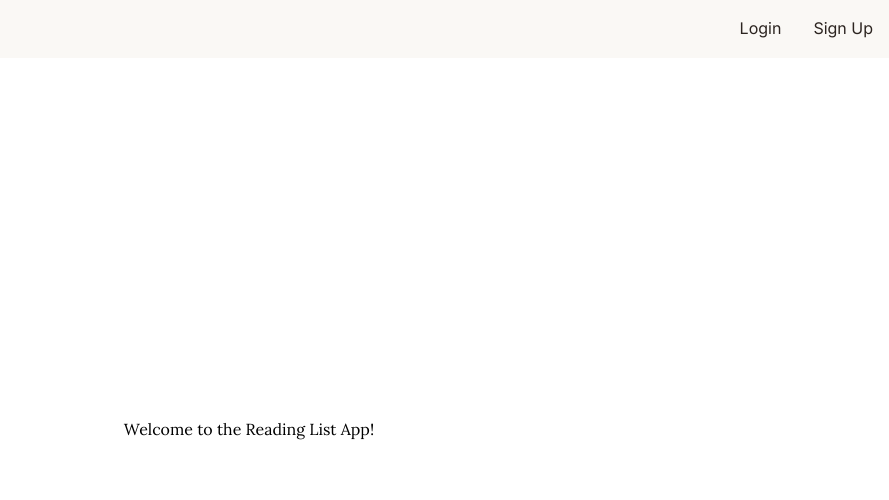
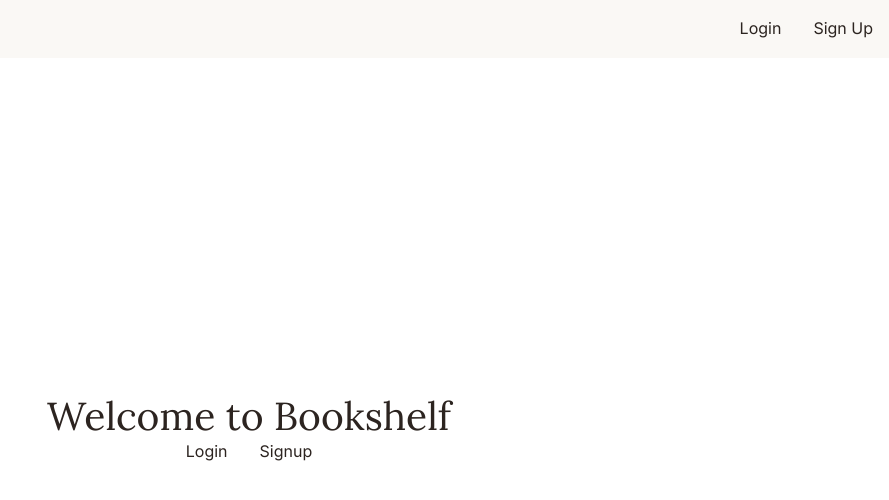
Before and after one commit to diegotorres9/reading-list, a Next.js app: page / in a window 1280 px wide. Shown: the top 500 px of the page, without its empty margins (391-1280 px from the left). Built offline with nearby package versions, Linux system fonts and the light colour scheme.

Commit message:
new styling classes adding login singup links

```diff
--- a/app/page.tsx
+++ b/app/page.tsx
@@ -1,12 +1,16 @@
 "use client";
 
-import Image from "next/image";
+import Link from "next/link";
 
 export default function Home() {
   return (
     <div className="flex flex-col flex-1 items-center justify-center font-sans">
       <main className="flex w-full max-w-3xl flex-col items-center justify-between py-32 px-16 bg-whitesm:items-start">
-        <h1 className="font-serif text-primary">Welcome to the Reading List App!</h1>
+        <h1 className="font-serif text-text-primary text-3xl">Welcome to Bookshelf</h1>
+        <div>
+          <Link href="/login" className="text-base text-text-primary font-sans p-4">Login</Link>
+          <Link href={"/signup"} className="text-base text-text-primary font-sans p-4">Signup</Link>
+        </div>
       </main>
     </div>
   );
```
